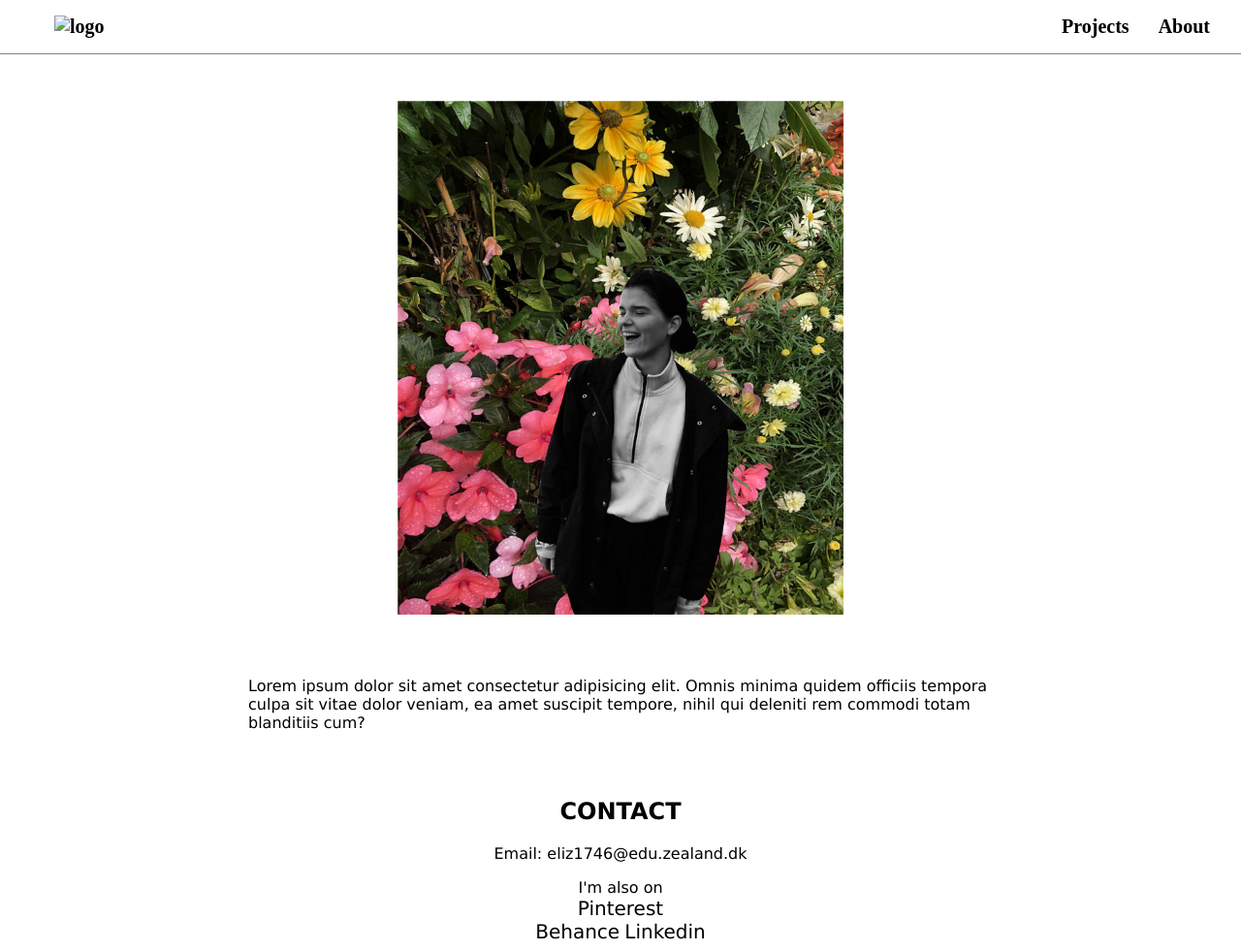
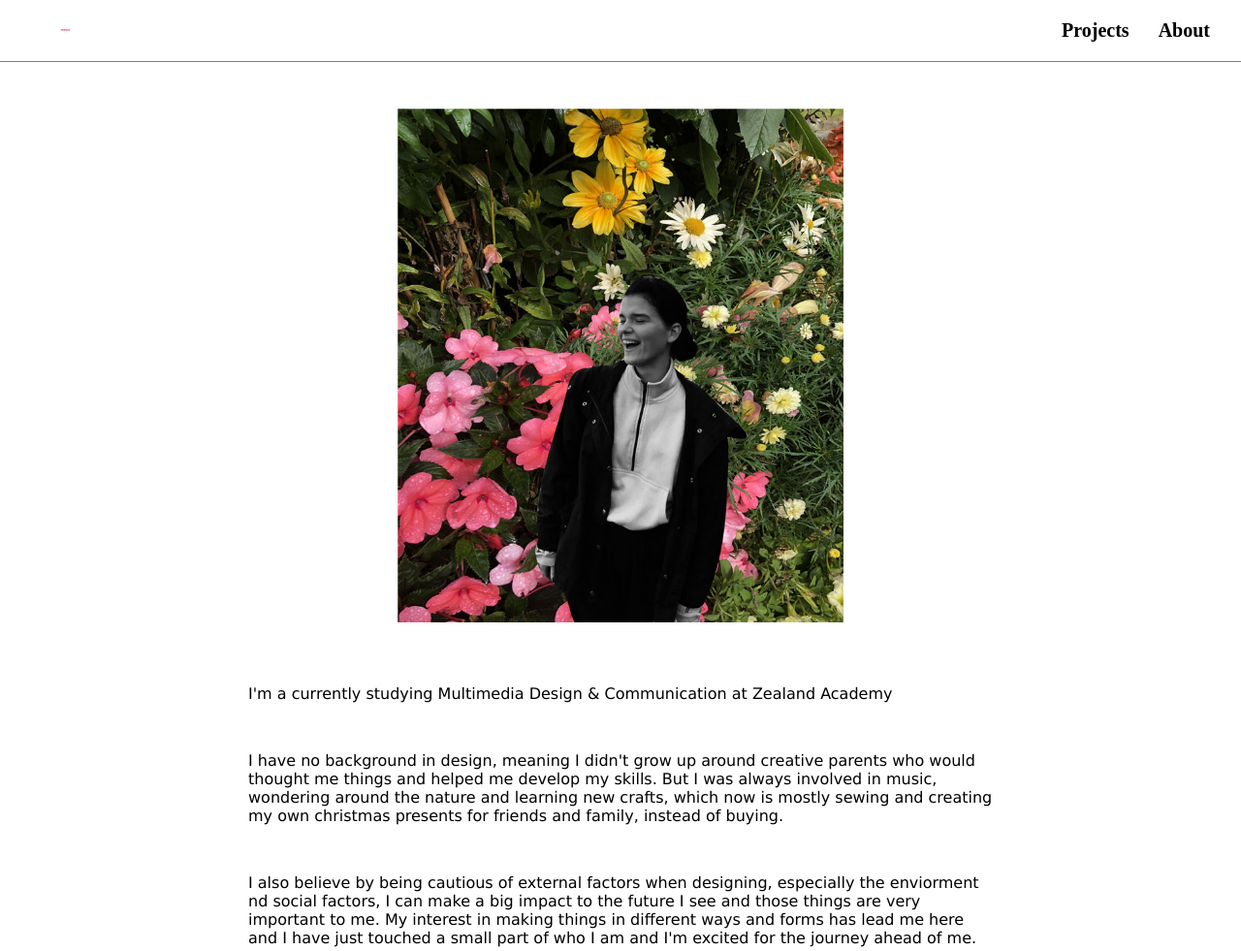
Before and after one commit to eliiziite/Portfolio_1st, a plain HTML site: page about.html in a window 1280 px wide. Shown: the top 981 px of the page at 97% size. Drawn offline with Linux system fonts and the light colour scheme; a web font is replaced by a local one.

Commit message:
content for ABOUT & start of FOOTER

```diff
--- a/about.html
+++ b/about.html
@@ -13,6 +13,7 @@
 
     </head>
     <body>
+        <header>
             <nav class="nav">
                 <input type="checkbox" id="nav_checkbox" class="nav_checkbox">
                 <label for="nav_checkbox" class="nav_toggle">
@@ -29,7 +30,7 @@
                 </label>
                 <ul class="nav_menu">
                     <li><a href="#">
-                <img src="Portfolio_1st/Portfolio_1st/img/Artboard 1.png" alt="logo" class="logo"><!--Here i can put my logo-->
+                        <img src="Artboard_1.png" width= "24px" alt="logo" class="logo"><!--Here i can put my logo-->
                     </a></li>
                 <!--<li><a href="#">Home</a></li>-->
                     <li><a href="#">Projects</a></li>
@@ -37,13 +38,22 @@
 
                 </ul>
             </nav>
+        </header>
+        <main>
             <section class="container">
                 <img src="Me_Web.jpg" class="about_img" alt="picture" width="100px">
                 <div class="content">
-            <p>
-                Lorem ipsum dolor sit amet consectetur adipisicing elit.
-                Omnis minima quidem officiis tempora culpa sit vitae dolor
-                veniam, ea amet suscipit tempore, nihil qui deleniti rem commodi totam blanditiis cum?
+                    <p>I'm a currently studying Multimedia Design & Communication at Zealand Academy</p><br>
+
+                    <p>I have no background in design, meaning I didn't grow up around creative parents
+                    who would thought me things and helped me develop my skills. But I was always involved
+                    in music, wondering around the nature and learning new crafts, which now is mostly
+                    sewing and creating my own christmas presents for friends and family, instead of buying.</p><br>
+
+                    <p>I also believe by being cautious of external factors when designing, especially the enviorment
+                    nd social factors, I can make a big impact to the future I see and those things are very important
+                    to me. My interest in making things in different ways and forms has lead me here and I have just
+                    touched a small part of who I am and I'm excited for the journey ahead of me.
                     </p>
                 </div>
             </section>
@@ -56,6 +66,10 @@
                     </p>
                 </div>
             </section>
+        </main>
+        <footer class="footer">
+            <img src="Artboard_1.png" alt="logo" class="footer_logo">
+        </footer>
 
     </body>
 </html>
--- a/style.css
+++ b/style.css
@@ -136,6 +136,13 @@ img{
 .contact_content p {
     text-align: center;
 }
+/*here ends ABOUT ME page*/
+
+/*here begins FOOTER*/
+
+.footer_logo{
+    width: 40%;
+}
 
 @media only screen and (min-width: 560px) {
 
```
Lines whose indentation alone changed are shown as unchanged.
